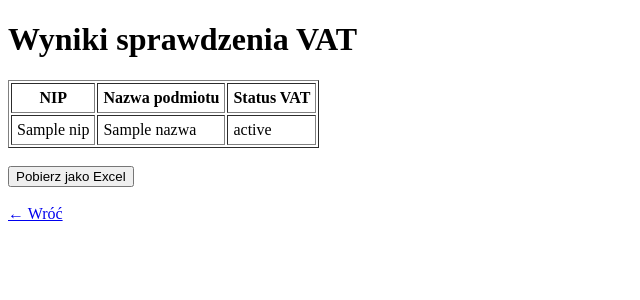
After one commit to Marreczek/vat-checker-app, a Flask app: template templates/wyniki.html in a window 1280 px wide. The commit adds this page. Shown: the top 300 px of the page, without its empty margins (0-640 px from the left). Run offline with Flask 3, Linux system fonts and the light colour scheme; the template is opened without the code that fills it: most values are stand-ins (such as "Sample title", 1, 10 or a date in 2020).

Commit message:
poprawki

```diff
--- a/app.py
+++ b/app.py
@@ -1,15 +1,12 @@
+from flask import Flask, request, render_template, send_file, redirect, url_for
+import requests
+import uuid
+from datetime import datetime
+import openpyxl
+from io import BytesIO
 import os
-import uuid
-import time
-from datetime import datetime
-from flask import Flask, request, render_template, send_file, redirect
-import openpyxl
-import requests
-from io import BytesIO
 
 app = Flask(__name__)
-UPLOAD_FOLDER = "uploads"
-os.makedirs(UPLOAD_FOLDER, exist_ok=True)
 
 def sprawdz_nip_w_vat(nip):
     nip = str(nip).replace('-', '').strip()
@@ -43,8 +40,8 @@ def sprawdz_nip_w_vat(nip):
     except Exception as e:
         return nip, "Błąd zapytania", str(e)
 
-def wczytaj_nipy_z_excel(plik):
-    wb = openpyxl.load_workbook(plik)
+def wczytaj_nipy_z_excel(file_stream):
+    wb = openpyxl.load_workbook(file_stream)
     ws = wb.active
     nipy = []
     for row in ws.iter_rows(min_row=2, values_only=True):
@@ -53,7 +50,7 @@ def wczytaj_nipy_z_excel(plik):
             nipy.append(str(nip).strip())
     return nipy
 
-def zapisz_do_excel(wyniki):
+def generuj_excel(wyniki):
     wb = openpyxl.Workbook()
     ws = wb.active
     ws.title = "Wyniki"
@@ -69,24 +66,28 @@ def zapisz_do_excel(wyniki):
 @app.route("/", methods=["GET", "POST"])
 def index():
     if request.method == "POST":
-        if "plik" not in request.files:
-            return "Nie przesłano pliku", 400
+        plik = request.files.get("plik")
+        if not plik or not plik.filename.endswith(".xlsx"):
+            return render_template("index.html", blad="Wgraj poprawny plik .xlsx.")
 
-        plik = request.files["plik"]
-        if plik.filename == "":
-            return "Nie wybrano pliku", 400
+        try:
+            nipy = wczytaj_nipy_z_excel(plik)
+            wyniki = [sprawdz_nip_w_vat(nip) for nip in nipy]
 
-        nipy = wczytaj_nipy_z_excel(plik)
-        wyniki = []
-        for nip in nipy:
-            wynik = sprawdz_nip_w_vat(nip)
-            wyniki.append(wynik)
-            time.sleep(0.3)  # przerwa dla API
+            # Tymczasowe zapisanie do sesji lub pliku — tu zapisujemy do pliku tymczasowego
+            excel_data = generuj_excel(wyniki)
+            excel_data.save("ostatnie_wyniki.xlsx")
 
-        wynikowy_plik = zapisz_do_excel(wyniki)
-        return send_file(wynikowy_plik, download_name="wyniki_nip.xlsx", as_attachment=True)
+            return render_template("wyniki.html", wyniki=wyniki)
+
+        except Exception as e:
+            return render_template("index.html", blad=f"Błąd: {e}")
 
     return render_template("index.html")
 
-if __name__ == "__main__":
-    app.run(host="0.0.0.0", port=5000)
+
+@app.route("/pobierz")
+def pobierz():
+    if not os.path.exists("ostatnie_wyniki.xlsx"):
+        return "Brak pliku do pobrania", 404
+    return send_file("ostatnie_wyniki.xlsx", as_attachment=True)
--- /dev/null
+++ b/templates/wyniki.html
@@ -0,0 +1,37 @@
+<!DOCTYPE html>
+<html lang="pl">
+<head>
+    <meta charset="UTF-8">
+    <title>Wyniki sprawdzenia</title>
+</head>
+<body>
+    <h1>Wyniki sprawdzenia VAT</h1>
+
+    <table border="1" cellpadding="5">
+        <thead>
+            <tr>
+                <th>NIP</th>
+                <th>Nazwa podmiotu</th>
+                <th>Status VAT</th>
+            </tr>
+        </thead>
+        <tbody>
+            {% for nip, nazwa, status in wyniki %}
+            <tr>
+                <td>{{ nip }}</td>
+                <td>{{ nazwa }}</td>
+                <td>{{ status }}</td>
+            </tr>
+            {% endfor %}
+        </tbody>
+    </table>
+
+    <br>
+    <a href="{{ url_for('pobierz') }}">
+        <button>Pobierz jako Excel</button>
+    </a>
+
+    <br><br>
+    <a href="{{ url_for('index') }}">← Wróć</a>
+</body>
+</html>
```
Also changed, not shown: templates/index.html (+9 -4 lines).
